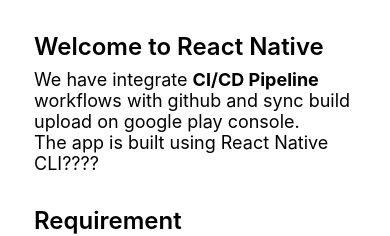
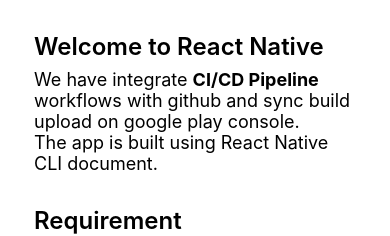
Before and after one commit to infynno-nayan/RNFlow, a React Native app: screen /Home in a window 390 px wide. Shown: the top 236 px of the page. Built offline with nearby package versions, Linux system fonts and the light colour scheme; what react-native would draw is missing.

Commit message:
Code updated

```diff
--- a/package.json
+++ b/package.json
@@ -10,7 +10,8 @@
     "test": "jest",
     "format": "prettier --check src && prettier --write src",
     "lint:fix": "eslint src --fix ",
-    "prepare": "husky install"
+    "prepare": "husky install",
+    "build": "react-native bundle --platform android --dev false --entry-file index.js --bundle-output android/app/src/main/assets/index.android.bundle --assets-dest android/app/src/main/res"
   },
   "dependencies": {
     "@react-navigation/native": "^7.1.3",
--- a/src/screens/Home.tsx
+++ b/src/screens/Home.tsx
@@ -18,7 +18,7 @@
         <Section title="Welcome to React Native">
           We have integrate <Text style={styles.highlight}>CI/CD Pipeline</Text>{' '}
           workflows with github and sync build upload on google play console.
-          {'\n'}The app is built using React Native CLI????
+          {'\n'}The app is built using React Native CLI document.
         </Section>
         <Section title="Requirement">
           Google cloud console{'\n'}Google play console
```
Also changed, not shown: 2 other files (tests, documents, lock files or other folders).
